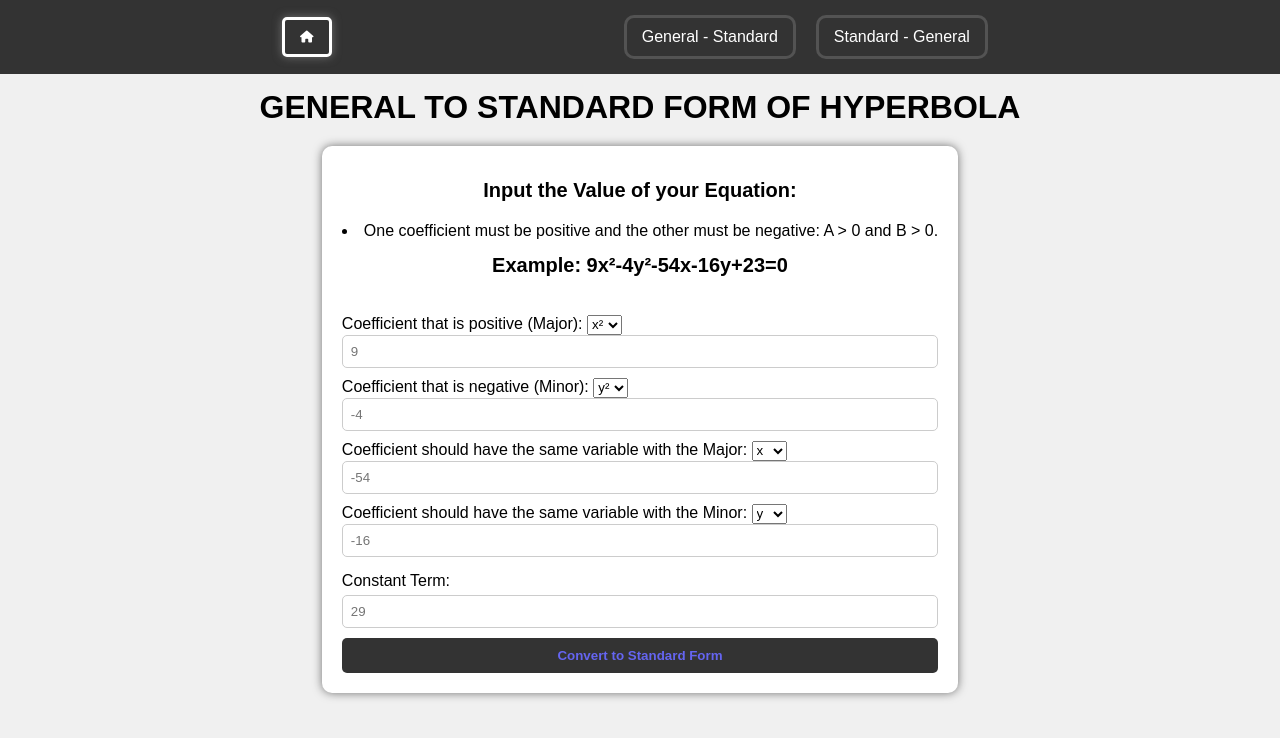
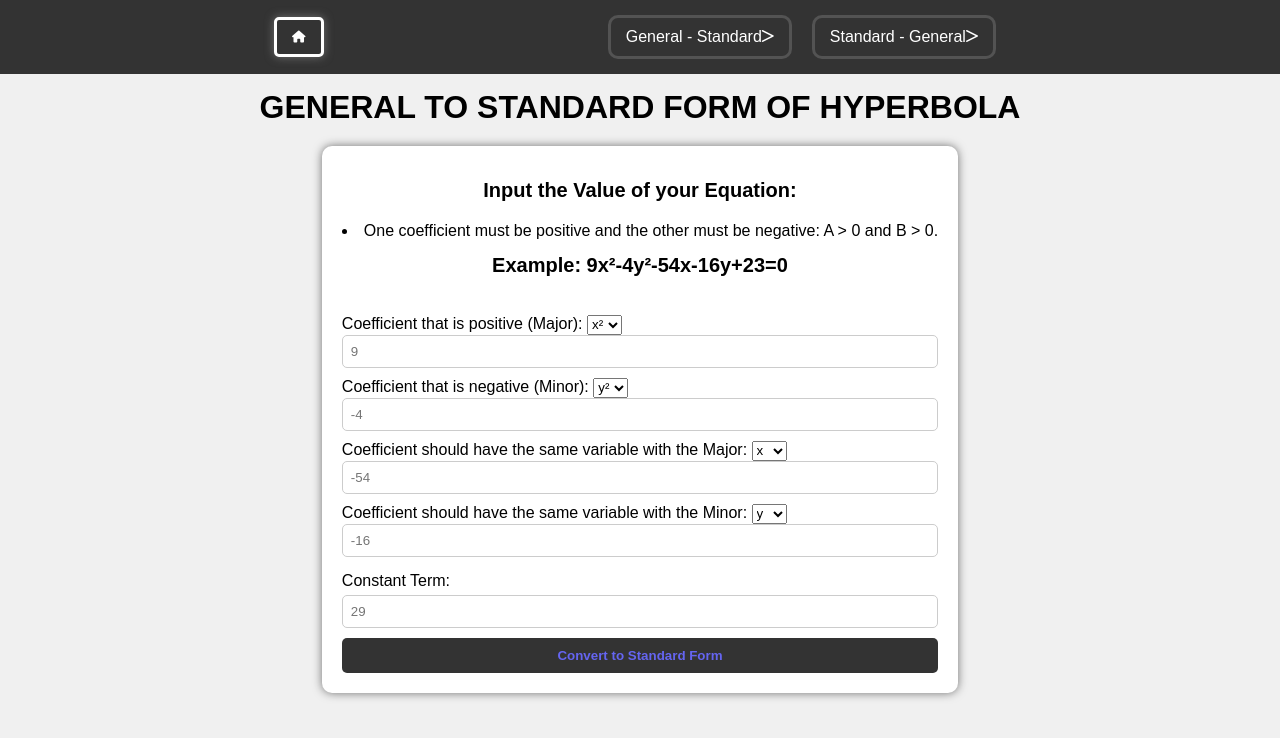
Before and after one commit to A0Z0RA25/ConCalc, a plain HTML site: page hyperbola GF/hyperbolaGF.html in a window 1280 px wide. Shown: the top 738 px of the page. Drawn offline with nearby package versions, Linux system fonts and the light colour scheme.

Commit message:
Update hyperbolaGF.html

```diff
--- a/hyperbola GF/hyperbolaGF.html
+++ b/hyperbola GF/hyperbolaGF.html
@@ -14,7 +14,7 @@
         <div class="option-container">
             <div class="general-option">
          <div class="conics-option">
-             <button class="option-btn">General - Standard</button>
+             <button class="option-btn">General - Standard<i class="fa-regular fa-greater-than arrow-down"></i></button>
              <div class="option-content">
                  <a href="https://a0z0ra25.github.io/ConCalc/GenForm%20-%20circle/circleGF.html">Circle</a>
                  <a href="https://a0z0ra25.github.io/ConCalc/ellipse%20GF/ellipseGF.html">Ellipse</a>
@@ -26,7 +26,7 @@
 
      <div class="standard-option">
          <div class="conics-option">
-             <button class="option-btn">Standard - General</button>
+             <button class="option-btn">Standard - General<i class="fa-regular fa-greater-than arrow-down"></i></button>
              <div class="option-content">
                  <a href="https://a0z0ra25.github.io/ConCalc/SF%20-%20circle/circleSF.html">Circle</a>
                  <a href="https://a0z0ra25.github.io/ConCalc/ellipse%20SF/ellipseSF.html">Ellipse</a>
```
